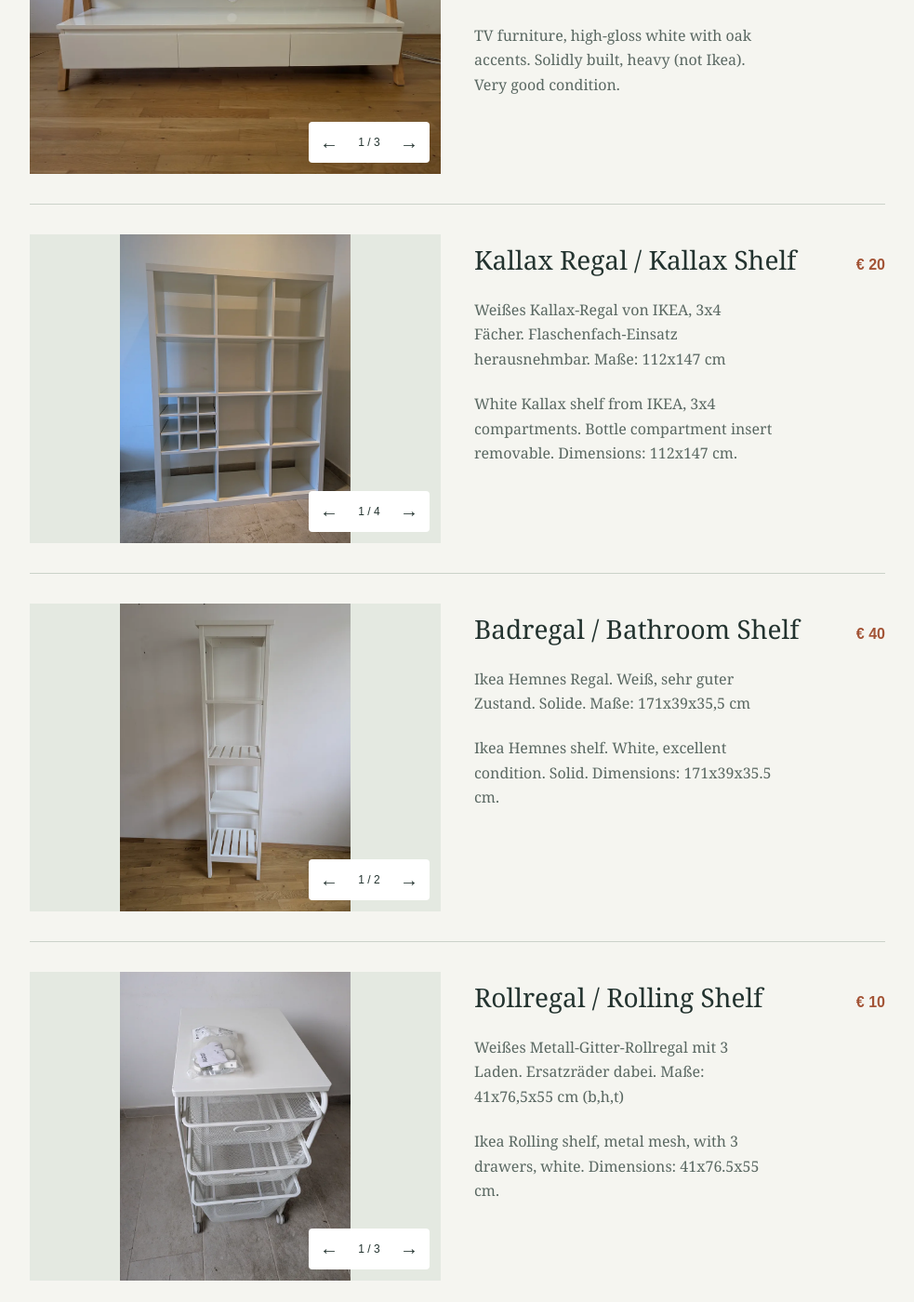
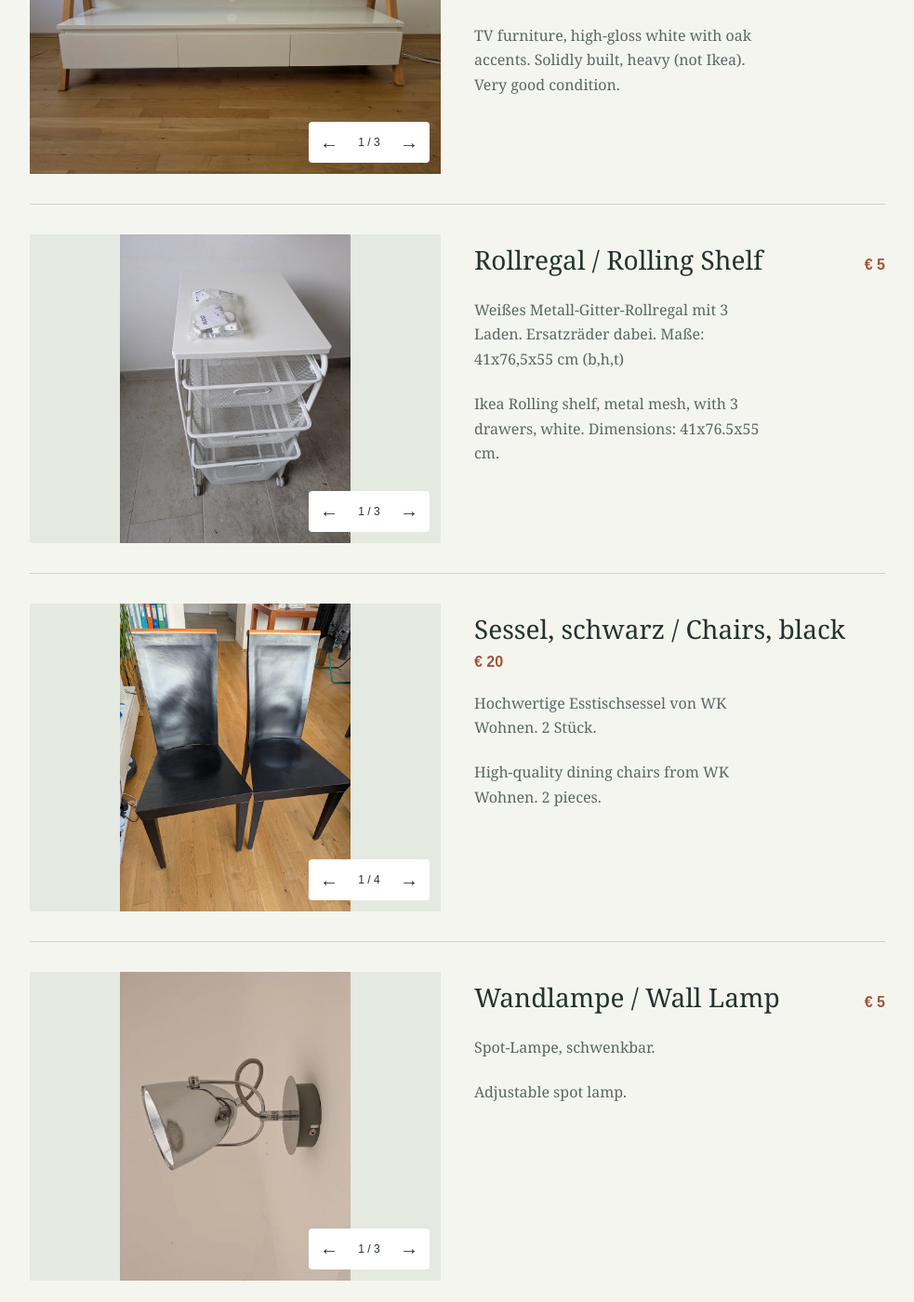
Before and after one commit to cptwunderlich/cptwunderlich.github.io, a Jekyll site: the page ausverkauf.html, which Jekyll copies as it is, in a window 1280 px wide and 1400 px high, scrolled down 563 px. Shown: the whole window at 93% size, without its empty margins (148-1131 px from the left). Built offline with Jekyll 4.4.1, drawn with Linux system fonts in a browser that asks for light colours; some of the changed text lies outside the part shown.

Commit message:
Sale update3 (#9)
* Removed sold items, reduced prices.

---------

Co-authored-by: Benjamin Maurer <benjamin.maurer@radancy.com>

```diff
--- a/ausverkauf.html
+++ b/ausverkauf.html
@@ -71,7 +71,7 @@
           </div>
         </div>
         <div class="details">
-          <div class="item-heading"><h2>TV-Lowboard / TV Stand</h2><p class="price">&euro; 50</p></div>
+          <div class="item-heading"><h2>TV-Lowboard / TV Stand</h2><p class="price">&euro; 40</p></div>
           <p class="description">Fernsehmöbel, Hochglanz weiß mit Eichen Akzenten. Solide verarbeitet, schwer (kein Ikea). Sehr guter Zustand.</p>
           <p class="description">TV furniture, high-gloss white with oak accents. Solidly built, heavy (not Ikea). Very good condition.</p>
         </div>
@@ -96,7 +96,7 @@
         </div>
       </article>
 
-      <article class="item">
+      <article class="item sold">
         <div class="gallery" aria-label="kallax regal">
           <div class="slide"><img src="assets/posts/sale/kallax3x4_1.webp" alt="Kallax Regal, Ansicht 1"></div>
           <div class="slide" hidden><img src="assets/posts/sale/kallax3x4_2.webp" alt="Kallax Regal, Ansicht 2"></div>
@@ -109,13 +109,13 @@
           </div>
         </div>
         <div class="details">
-          <div class="item-heading"><h2>Kallax Regal / Kallax Shelf</h2><p class="price">&euro; 20</p></div>
+          <div class="item-heading"><h2><span class="sold-label">SOLD</span> <span class="sold-title">Kallax Regal / Kallax Shelf</span></h2><p class="price">&euro; 20</p></div>
           <p class="description">Weißes Kallax-Regal von IKEA, 3x4 Fächer. Flaschenfach-Einsatz herausnehmbar. Maße:  112x147 cm</p>
           <p class="description">White Kallax shelf from IKEA, 3x4 compartments. Bottle compartment insert removable. Dimensions: 112x147 cm.</p>
         </div>
       </article>
 
-      <article class="item">
+      <article class="item sold">
         <div class="gallery" aria-label="Badregal">
           <div class="slide"><img src="assets/posts/sale/badregal1.webp" alt="Badregal, Ansicht 1"></div>
           <div class="slide" hidden><img src="assets/posts/sale/badregal2.webp" alt="Badregal, Ansicht 2"></div>
@@ -126,7 +126,7 @@
           </div>
         </div>
         <div class="details">
-          <div class="item-heading"><h2>Badregal / Bathroom Shelf</h2><p class="price">&euro; 40</p></div>
+          <div class="item-heading"><h2><span class="sold-label">SOLD</span> <span class="sold-title">Badregal / Bathroom Shelf</span></h2><p class="price">&euro; 40</p></div>
           <p class="description">Ikea Hemnes Regal. Weiß, sehr guter Zustand. Solide. Maße: 171x39x35,5 cm</p>
           <p class="description">Ikea Hemnes shelf. White, excellent condition. Solid. Dimensions: 171x39x35.5 cm.</p>
         </div>
@@ -160,7 +160,7 @@
           </div>
         </div>
         <div class="details">
-          <div class="item-heading"><h2>Rollregal / Rolling Shelf</h2><p class="price">&euro; 10</p></div>
+          <div class="item-heading"><h2>Rollregal / Rolling Shelf</h2><p class="price">&euro; 5</p></div>
           <p class="description">Weißes Metall-Gitter-Rollregal mit 3 Laden. Ersatzräder dabei. Maße: 41x76,5x55 cm (b,h,t)</p>
           <p class="description">Ikea Rolling shelf, metal mesh, with 3 drawers, white. Dimensions: 41x76.5x55 cm.</p>
         </div>
@@ -235,7 +235,7 @@
           </div>
         </div>
         <div class="details">
-          <div class="item-heading"><h2>Sessel, schwarz / Chairs, black</h2><p class="price">&euro; 40</p></div>
+          <div class="item-heading"><h2>Sessel, schwarz / Chairs, black</h2><p class="price">&euro; 20</p></div>
           <p class="description">Hochwertige Esstischsessel von WK Wohnen. 2 Stück.</p>
           <p class="description">High-quality dining chairs from WK Wohnen. 2 pieces.</p>
         </div>
```
